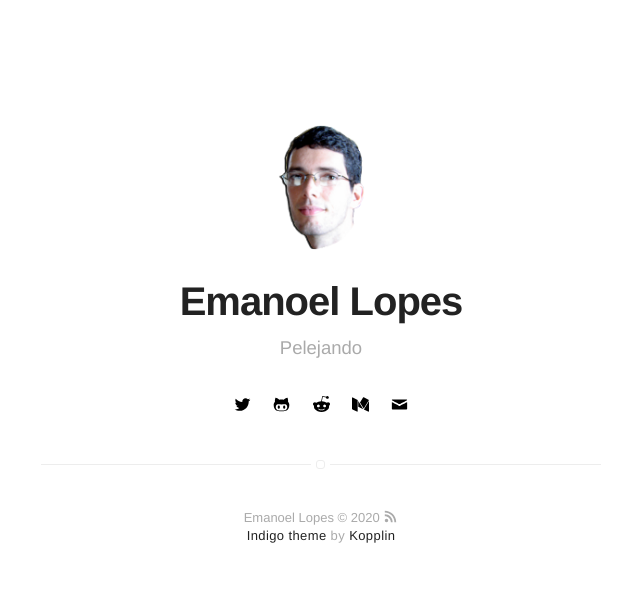
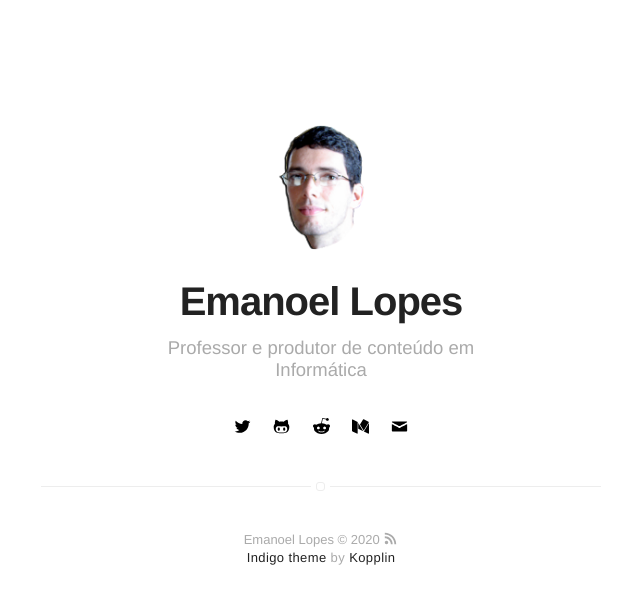
Before and after one commit to emanoelopes/emanoelopes.github.io, a Jekyll site: the page built from index.html, in a window 1280 px wide. Shown: the top 604 px of the page, without its empty margins (319-959 px from the left). Built offline with Jekyll 4.4.1, drawn with Linux system fonts in a browser that asks for light colours.

Commit message:
Bio
Bio updated

```diff
--- a/_config.yml
+++ b/_config.yml
@@ -1,6 +1,6 @@
 # main text of home
 name: Emanoel Lopes
-bio: Pelejando
+bio: Professor e produtor de conteúdo em Informática
 
 # twitter summary info
 description: Página inicial
```
